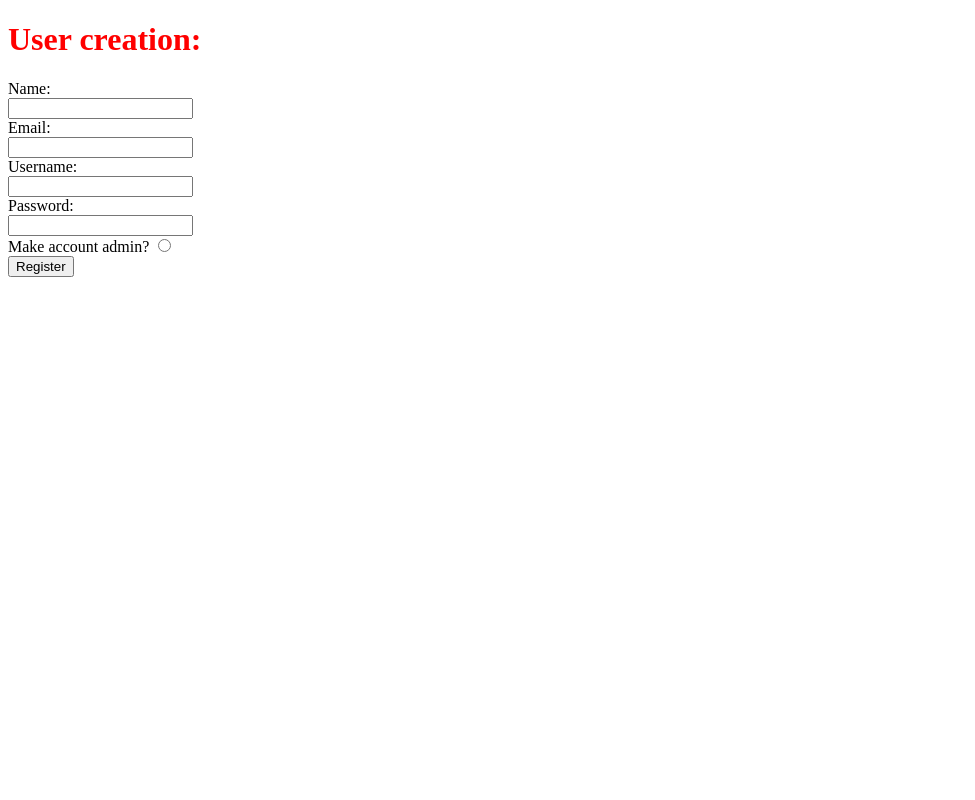
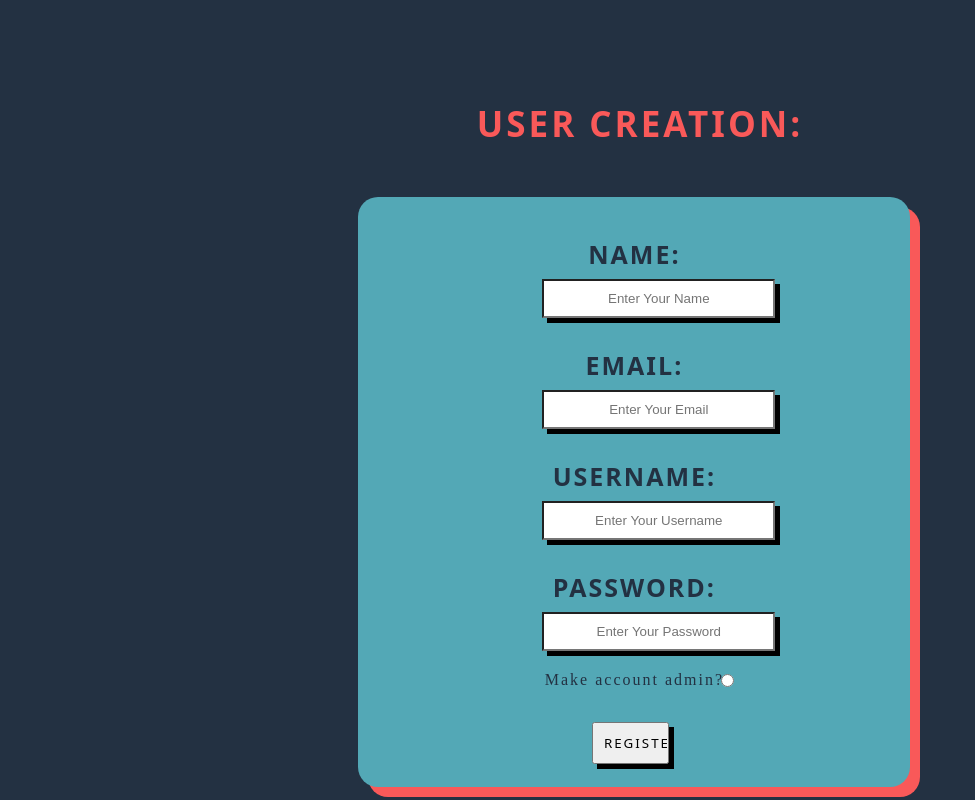
Before and after one commit to bananalden/schoolproject, a PHP site: page /otherpages/registration.php in a window 1280 px wide. Shown: the whole page, without its empty margins (0-975 px from the left). Run offline with PHP 8.4, Linux system fonts and the light colour scheme.

Commit message:
main css

```diff
--- a/css/main.css
+++ b/css/main.css
@@ -9,13 +9,13 @@ body {
 }
 
 form {
-    background-color: #5585b5;
+    background-color: #53a8b6;
     position: relative;
     top: 250px;
     left: 28%;
     height: 500px;
     width: 40%;
-    box-shadow: 10px 10px #dbd8e3;
+    box-shadow: 10px 10px #f95959;
     border-radius: 20px;
     padding: 20px 20px;
 }
--- a/css/registration.css
+++ b/css/registration.css
@@ -1,3 +1,161 @@
+* {
+    padding: 0;
+    margin: 0;
+}
+
+body {
+    background-color: #233142;
+    color: whitesmoke;
+}
+
 h1 {
-    color: red;
+    text-align: center;
+    font-size: 35px;
+    position: relative;
+    top: 100px;
+    text-transform: uppercase;
+    letter-spacing: 3px;
+    color: #f95959;
+    font-family: system-ui, -apple-system, BlinkMacSystemFont, 'Segoe UI', Roboto, Oxygen, Ubuntu, Cantarell, 'Open Sans', 'Helvetica Neue', sans-serif;
 }
+
+form {
+    background-color: #53a8b6;
+    position: relative;
+    top: 150px;
+    left: 28%;
+    height: 550px;
+    width: 40%;
+    box-shadow: 10px 10px #f95959;
+    border-radius: 20px;
+    padding: 20px 20px;
+}
+
+.name label {
+    text-transform: uppercase;
+    justify-content: center;
+    display: flex;
+    margin-top: 20px;
+    font-size: 25px;
+    font-weight: bolder;
+    letter-spacing: 2px;
+    font-family: system-ui, -apple-system, BlinkMacSystemFont, 'Segoe UI', Roboto, Oxygen, Ubuntu, Cantarell, 'Open Sans', 'Helvetica Neue', sans-serif;
+    color: #233142;
+}
+
+.name input {
+    text-align: center;
+    padding: 10px 25px;
+    position: relative;
+    left: 32%;
+    bottom: 10px;
+    width: 35%;
+    box-shadow: 5px 5px;
+    outline: none;
+}
+
+.email label {
+    text-transform: uppercase;
+    justify-content: center;
+    display: flex;
+    margin-top: 20px;
+    font-size: 25px;
+    font-weight: bolder;
+    letter-spacing: 2px;
+    font-family: system-ui, -apple-system, BlinkMacSystemFont, 'Segoe UI', Roboto, Oxygen, Ubuntu, Cantarell, 'Open Sans', 'Helvetica Neue', sans-serif;
+    color: #233142;
+}
+
+.email input {
+    text-align: center;
+    padding: 10px 25px;
+    position: relative;
+    left: 32%;
+    bottom: 10px;
+    width: 35%;
+    box-shadow: 5px 5px;
+    outline: none;
+}
+
+.username label {
+    text-transform: uppercase;
+    justify-content: center;
+    display: flex;
+    margin-top: 20px;
+    font-size: 25px;
+    font-weight: bolder;
+    letter-spacing: 2px;
+    font-family: system-ui, -apple-system, BlinkMacSystemFont, 'Segoe UI', Roboto, Oxygen, Ubuntu, Cantarell, 'Open Sans', 'Helvetica Neue', sans-serif;
+    color: #233142;
+}
+
+.username input {
+    text-align: center;
+    padding: 10px 25px;
+    position: relative;
+    left: 32%;
+    bottom: 10px;
+    width: 35%;
+    box-shadow: 5px 5px;
+    outline: none;
+}
+
+.password label {
+    text-transform: uppercase;
+    justify-content: center;
+    display: flex;
+    margin-top: 20px;
+    font-size: 25px;
+    font-weight: bolder;
+    letter-spacing: 2px;
+    font-family: system-ui, -apple-system, BlinkMacSystemFont, 'Segoe UI', Roboto, Oxygen, Ubuntu, Cantarell, 'Open Sans', 'Helvetica Neue', sans-serif;
+    color: #233142;
+}
+
+.password input {
+    text-align: center;
+    padding: 10px 25px;
+    position: relative;
+    left: 32%;
+    bottom: 10px;
+    width: 35%;
+    box-shadow: 5px 5px;
+    outline: none;
+}
+.admin label {
+    justify-content: center;
+    display: flex;
+    position: relative;
+    top: 10px;
+    color: #233142;
+    letter-spacing: 2px;
+}
+
+.admin .circle {
+    justify-content: center;
+    align-items: center;
+    position: relative;
+    left: 67%;
+    bottom: 6.5px;
+}
+
+.admin .register {
+    align-items: center;
+    text-transform: uppercase;
+    letter-spacing: 2px;
+    box-shadow: 5px 5px;
+    font-family: system-ui, -apple-system, BlinkMacSystemFont, 'Segoe UI', Roboto, Oxygen, Ubuntu, Cantarell, 'Open Sans', 'Helvetica Neue', sans-serif;
+    font-weight: 500;
+    position: relative;
+    left: 41.7%;
+    padding: 10px 10px;
+    margin-top: 25px;
+    width: 15%;
+    cursor: pointer;
+    transition: 0.3s;
+}
+
+.admin .register:hover {
+    background-color: #f95959;
+    color: black;
+}
--- a/otherpages/registration.php
+++ b/otherpages/registration.php
@@ -15,17 +15,31 @@ use function PHPSTORM_META\map;
 <body>
     <h1>User creation:</h1>
     <form action="<?php htmlspecialchars($_SERVER["PHP_SELF"])?>" method="post">
-    <label>Name:</label><br>
-    <input type="text" name="fname"><br>
-    <label>Email:</label><br>
-    <input type="text" name="email"><br>
-    <label>Username:</label><br>
-    <input type="text" name="usn"><br>
-    <label>Password:</label><br>
-    <input type="password" name="pass"><br>
-    <label>Make account admin?</label>
-    <input type="radio" name="isAdmin"><br>
-    <input type="submit" name="submit" value="Register">
+        <div class="name">
+            <label>Name:</label><br>
+            <input type="text" placeholder="Enter Your Name" name="fname"><br>
+        </div>
+
+        <div class="email">
+            <label>Email:</label><br>
+            <input type="text" placeholder="Enter Your Email" name="email"><br>
+        </div>
+
+        <div class="username">
+            <label>Username:</label><br>
+            <input type="text" placeholder="Enter Your Username" name="usn"><br>
+        </div>
+
+        <div class="password">
+            <label>Password:</label><br>
+            <input type="password" placeholder="Enter Your Password" name="pass"><br>
+        </div>
+
+        <div class="admin">
+            <label>Make account admin?</label>
+            <input class="circle" type="radio" name="isAdmin"><br>
+            <input class="register" type="submit" name="submit" value="Register">
+        </div>
 
     </form>
 </body>
```
